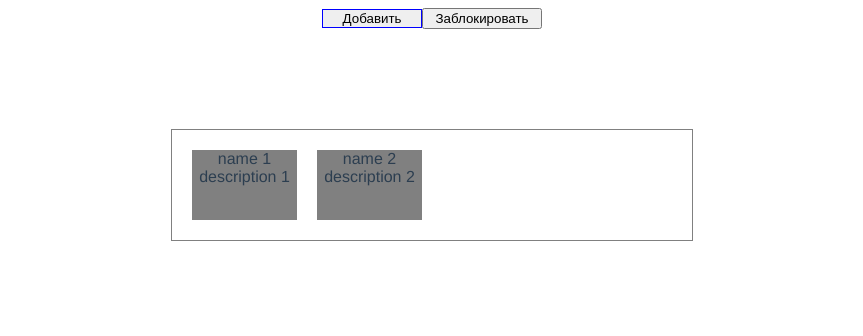
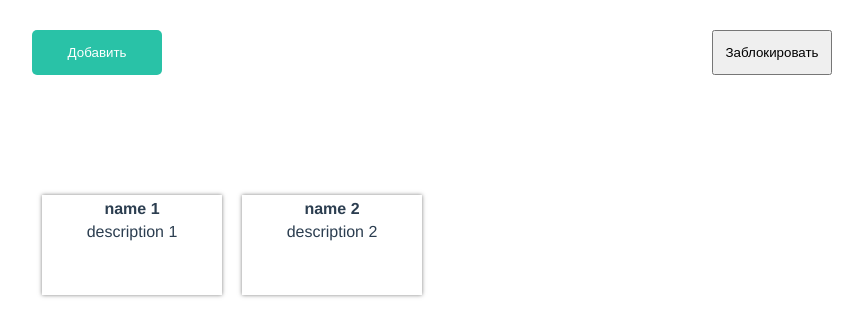
Before and after one commit to FrontEndDevGH/NewProject, a Vue app in the folder project/: page / in a window 1280 px wide. Shown: the top 336 px of the page, without its empty margins (208-1071 px from the left). Built offline with nearby package versions, Linux system fonts and the light colour scheme; what vue-js-modal would draw is missing.

Commit message:
Добавил стили

```diff
--- a/project/src/components/cards-page/Card.vue
+++ b/project/src/components/cards-page/Card.vue
@@ -1,6 +1,6 @@
 <template>
-  <div>
-    <div>
+  <div class="card">
+    <div class="card__name">
         {{ item.name }}
     </div>
     <div>
@@ -26,3 +26,27 @@ export default {
   }
 }
 </script>
+<style lang="scss">
+.card {
+  padding: 5px 10px;
+  box-sizing: border-box;
+  border: none;
+  box-shadow: 0 0 4px rgba(0,0,0,0.5);
+  width: 180px;
+  height: 100px;
+  margin: 10px;
+  overflow: hidden;
+  cursor: pointer;
+  transition: .3s;
+
+  &:hover {
+    box-shadow: 0 0 8px rgba(0,0,0,0.5);
+  }
+
+  &__name {
+    font-size: 16px;
+    font-weight: 600;
+    margin-bottom: 5px;
+  }
+}
+</style>
--- a/project/src/components/cards-page/CardInfo.vue
+++ b/project/src/components/cards-page/CardInfo.vue
@@ -1,7 +1,7 @@
 <template>
-  <div>
-    <div>{{ item.name }}</div>
-    <div>{{ item.description }}</div>
+  <div class="modal">
+    <div class="modal__name">{{ item.name }}</div>
+    <div class="modal__description">{{ item.description }}</div>
   </div>
 </template>
 <script>
@@ -16,3 +16,18 @@ export default {
   }
 }
 </script>
+<style lang="scss">
+.modal {
+  padding: 40px 20px;
+
+  &__name {
+    font-size: 20px;
+    font-weight: 600;
+    margin-bottom: 20px;
+  }
+
+  &__description {
+    font-size: 18px;
+  }
+}
+</style>
--- a/project/src/components/cards-page/CardsList.vue
+++ b/project/src/components/cards-page/CardsList.vue
@@ -40,18 +40,11 @@ export default {
 <style lang="scss">
 .cards-list {
   width: 100%;
-  max-width: 500px;
+  max-width: 800px;
   display: flex;
   direction: row;
   flex-wrap: wrap;
   margin: 100px auto;
-  border: 1px solid gray;
   padding: 10px;
 }
-.card-item {
-  width: 105px;
-  height: 70px;
-  background: gray;
-  margin: 10px;
-}
 </style>
--- a/project/src/components/cards-page/CardsPage.vue
+++ b/project/src/components/cards-page/CardsPage.vue
@@ -1,9 +1,11 @@
 <template>
-    <div class="cards-page-wrapper">
-      <button class="add-card" @click="addCard">Добавить</button>
-      <button :class="['drag-switcher', {'drag-disabled': isDragDisable}]" @click="disableDrag">
-        {{ isDragDisable ? 'Разблокировать' : 'Заблокировать' }}
-      </button>
+    <div class="cards-page__wrapper">
+      <div class="cards-page__header">
+        <button class="cards-page__add" @click="addCard">Добавить</button>
+        <button :class="['drag-switcher', {'drag-disabled': isDragDisable}]" @click="disableDrag">
+          {{ dragSwitcherText }}
+        </button>
+      </div>
       <CardsList
         class="card-list"
         :cards="cards"
@@ -46,6 +48,11 @@ export default {
       isDragDisable: false
     }
   },
+  computed: {
+    dragSwitcherText () {
+      return this.isDragDisable ? 'Разблокировать' : 'Заблокировать'
+    }
+  },
   beforeMount () {
     const savedCardsList = sessionStorage.getItem('cardsArr')
     this.cards = savedCardsList ? JSON.parse(savedCardsList) : this.cards
@@ -73,16 +80,34 @@ export default {
 }
 </script>
 <style lang="scss">
-.cards-page-wrapper {
-  .add-card {
-    width: 100px;
-    border: 1px solid blue;
+.cards-page {
+  &__wrapper {
+    margin-top: 30px;
   }
-  .drag-switcher {
-    width: 120px;
+  &__header {
+    width: 800px;
+    margin: auto;
+    display: flex;
+    justify-content: space-between;
   }
-  .drag-disabled {
-    background: gray;
+  &__add {
+    width: 130px;
+    padding: 15px 0;
+    border: none;
+    background: #29c2a7;
+    border-radius: 5px;
+    color: #fff;
+    cursor: pointer;
+
+    &:hover {
+      background: #2ed8ba;
+    }
   }
 }
+.drag-switcher {
+  width: 120px;
+}
+.drag-disabled {
+  background: gray;
+}
 </style>
--- a/project/src/components/create-card-page/CreateCardForm.vue
+++ b/project/src/components/create-card-page/CreateCardForm.vue
@@ -1,7 +1,10 @@
 <template>
-  <div>
-    <input @input="changeName" v-model="name" />
-    <textarea @input="changeDescription" v-model="description" />
+  <div class="card-form">
+    <h1 class="card-form__title">Форма создания карточки</h1>
+    <label for="name" class="card-form__field-label">Название</label>
+    <input id="name" class="card-form__field" @input="changeName" v-model="name" />
+    <label for="description" class="card-form__field-label">Описание</label>
+    <textarea id="description" class="card-form__field" @input="changeDescription" v-model="description" />
   </div>
 </template>
 <script>
@@ -23,3 +26,23 @@ export default {
   }
 }
 </script>
+<style lang="scss">
+  .card-form {
+    width: 300px;
+    margin: auto;
+    text-align: left;
+
+    &__title {
+      font-size: 22px;
+      margin-bottom: 30px;
+    }
+
+    &__field {
+      width: 100%;
+      padding: 10px;
+      margin: 5px 0 10px;
+      font-size: 18px;
+      box-sizing: border-box;
+    }
+  }
+</style>
--- a/project/src/components/create-card-page/CreateCardPage.vue
+++ b/project/src/components/create-card-page/CreateCardPage.vue
@@ -1,11 +1,13 @@
 <template>
-  <div>
+  <div class="create-card">
     <CreateCardForm
       @changeName="fields.name = $event"
       @changeDescription="fields.description = $event"
     />
-    <button @click="saveCard" class="save-card">Сохранить</button>
-    <button @click="cancel" class="cancel">Отмена</button>
+    <div class="create-card__buttons">
+      <button @click="saveCard" class="create-card__save">Сохранить</button>
+      <button @click="cancel" class="create-card__cancel">Отмена</button>
+    </div>
   </div>
 </template>
 <script>
@@ -35,3 +37,38 @@ export default {
   }
 }
 </script>
+<style lang="scss">
+  .create-card {
+    margin-top: 200px;
+
+    &__buttons {
+      width: 300px;
+      margin: auto;
+      display: flex;
+      justify-content: space-between;
+    }
+
+    &__save {
+      width: 130px;
+      padding: 15px 0;
+      border: none;
+      background: #29c2a7;
+      border-radius: 5px;
+      color: #fff;
+      cursor: pointer;
+
+      &:hover {
+        background: #2ed8ba;
+      }
+    }
+
+    &__cancel {
+      width: 130px;
+      border: 1px solid grey;
+      background: #fff;
+      border-radius: 5px;
+      padding: 15px 0;
+      cursor: pointer;
+    }
+  }
+</style>
```
